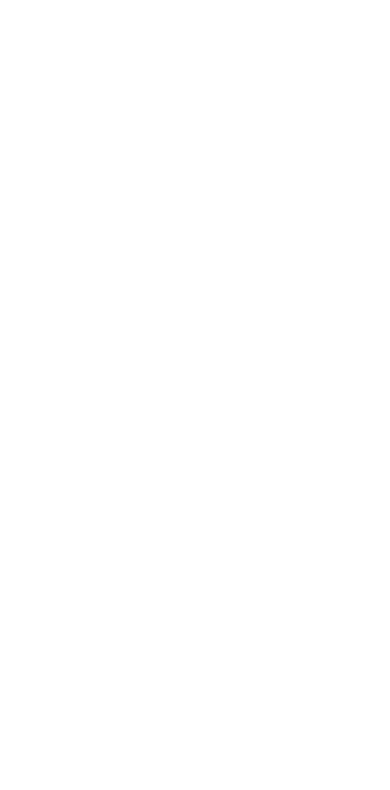
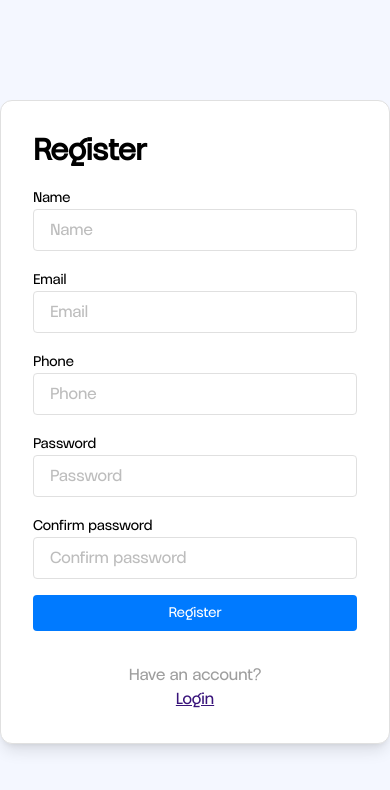
Before and after one commit to ntkc03/magic-post, a React (Create React App) app in the folder client/: page /user/register in a window 390 px wide. Shown: the top 790 px of the page. Built offline with nearby package versions, Linux system fonts and the light colour scheme.

Commit message:
add sign up page ✅

```diff
--- a/client/src/App.tsx
+++ b/client/src/App.tsx
@@ -4,6 +4,7 @@
 import NotFound from "./components/error/NotFound";
 import UserLogin from "./components/user/login/UserLogin";
 import HomePage from "./components/homepage/HomePage";
+import UserSignUp from "./components/user/signup/UserSignup";
 
 function App() {
   return (
@@ -12,6 +13,7 @@
         <Routes>
           <Route path="/*" element={<HomeRouter />} />
           <Route path="/user/login/*" element={<UserLogin />} />
+          <Route path="/user/register/*" element={<UserSignUp />} />
           <Route path="/user/*" element={<UserRouter />} />\
           <Route path="/*" element={<NotFound />} />
         </Routes>
--- a/client/src/components/user/login/UserLogin.tsx
+++ b/client/src/components/user/login/UserLogin.tsx
@@ -71,25 +71,24 @@
       });
   };
   return (
-    <div className="flex justify-end h-screen bg-background">
-      <div className="ml-60 flex justify-center items-center">
-        <div className="relative w-1/2 ">
+    <div className="flex justify-center min-h-screen bg-background">
+      <div className="flex justify-center items-center">
+        <div className="lg:block hidden">
+          <img
+            src="https://i.imgur.com/5KtEikT.png"
+            alt="Img"
+            className="max-w-450 max-h-450 w-4/5"
+          />
           <img
             src="https://i.imgur.com/7XTdnaF.png"
             alt="Img"
-            style={{ maxWidth: 450, maxHeight: 450 }}
-            className="absolute pt-64 scale-75"
-          />
-          <img
-            src="https://i.imgur.com/5KtEikT.png"
-            alt="Img"
-            style={{ maxWidth: 450, maxHeight: 450 }}
+            className="mt-[-180px] max-w-450 max-h-450 w-1/5"
           />
         </div>
 
       </div>
-      <div className="flex justify-center items-center w-1/2  sm:mx-auto sm:w-full sm:max-w-sm ">
-        <div className="w-96 p-8 bg-white border border-gray-300 rounded-xl shadow-md">
+      <div className="flex flex-wrap justify-center items-center ">
+        <div className="w-96 h-auto p-8 bg-white border border-gray-300 rounded-xl shadow-md">
           <h2 className="text-3xl font-bold mb-4">Login</h2>
           <form onSubmit={handleSubmit(submitHandler)} className="space-y-4">
             <div>
@@ -135,7 +134,7 @@
             <Link to={"/user/register"}>
               <span className="text-gray-500">
                 Don't have an account?{" "}
-                <p className="text-loginText underline">Sign up</p>
+                <p className="text-loginText underline">Register</p>
               </span>
             </Link>
           </div>
--- /dev/null
+++ b/client/src/components/user/signup/UserSignup.tsx
@@ -0,0 +1,166 @@
+import { useForm } from "react-hook-form";
+import { yupResolver } from "@hookform/resolvers/yup";
+import { userRegisterValidationSchema } from "../../../utils/validation";
+import { SignupPayload } from "../../../types/PayloadInterface";
+import { registerUser } from "../../../features/axios/api/user/userAuthentication";
+import { ToastContainer, toast } from "react-toastify";
+import "react-toastify/dist/ReactToastify.css";
+import { Link, useNavigate } from "react-router-dom";
+
+import {
+  updateUser,
+  userData,
+} from "../../../features/axios/api/user/userDetails";
+
+export default function UserSignUp() {
+    const navigate = useNavigate();
+    const {
+      register,
+      handleSubmit,
+      formState: { errors },
+    } = useForm<SignupPayload>({
+      resolver: yupResolver(userRegisterValidationSchema),
+    });
+
+    const notify = (msg: string, type: string) =>
+      type === "error"
+        ? toast.error(msg, { position: toast.POSITION.BOTTOM_RIGHT })
+        : toast.success(msg, { position: toast.POSITION.BOTTOM_RIGHT });
+
+    const submitHandler = async (formData: SignupPayload) => {
+      registerUser(formData)
+        .then((response: any) => {
+          notify("User registered successfully", "success");
+
+          setTimeout(() => {
+            navigate("/user/login");
+          }, 2000);
+        })
+        .catch((error: any) => {
+          notify(error.message, "error");
+        });
+    };
+  return (
+    <div className="flex justify-center min-h-screen bg-background">
+      <div className="flex justify-center items-center">
+        <div className="lg:block hidden">
+          <img
+            src="https://i.imgur.com/5KtEikT.png"
+            alt="Img"
+            className="max-w-450 max-h-450 w-4/5"
+          />
+          <img
+            src="https://i.imgur.com/7XTdnaF.png"
+            alt="Img"
+            className="mt-[-180px] max-w-450 max-h-450 w-1/5"
+          />
+        </div>
+
+      </div>
+      <div className="flex flex-wrap justify-center items-center ">
+      <div className="p-8 bg-white border border-gray-300 rounded-xl shadow-lg sm:mx-auto sm:w-full sm:max-w-sm">
+          <h2 className="text-3xl font-bold mb-4">Register</h2>
+          <form onSubmit={handleSubmit(submitHandler)} className="space-y-4">
+            <div>
+              <label className="text-sm" htmlFor="email">
+                Name
+              </label>
+              <input
+                type="text"
+                placeholder="Name"
+                {...register("name")}
+                className="w-full px-4 py-2 border border-gray-300 rounded focus:outline-none focus:border-purple-500"
+              />
+              {errors.name && (
+                <p className="text-red-500 text-sm">{errors.name.message}</p>
+              )}
+            </div>
+            <div>
+              <label className="text-sm" htmlFor="email">
+                Email
+              </label>
+              <input
+                id="email"
+                type="text"
+                placeholder="Email"
+                {...register("email")}
+                className="w-full px-4 py-2 border border-gray-300 rounded focus:outline-none focus:border-purple-500"
+              />
+              {errors.email && (
+                <p className="text-red-500 text-sm">{errors.email.message}</p>
+              )}
+            </div>
+            <div>
+              <label className="text-sm" htmlFor="email">
+                Phone
+              </label>
+              <input
+                type="phone"
+                placeholder="Phone"
+                {...register("phone")}
+                className="w-full px-4 py-2 border border-gray-300 rounded focus:outline-none focus:border-purple-500"
+              />
+              {errors.phone && (
+                <p className="text-red-500 text-sm">{errors.phone.message}</p>
+              )}
+            </div>
+            <div>
+              <label className="text-sm" htmlFor="email">
+                Password
+              </label>
+              <input
+                type="password"
+                placeholder="Password"
+                {...register("password")}
+                className="w-full px-4 py-2 border border-gray-300 rounded focus:outline-none focus:border-purple-500"
+              />
+              {errors.password && (
+                <p className="text-red-500 text-sm">
+                  {errors.password.message}
+                </p>
+              )}
+            </div>
+            <div>
+              <label className="text-sm" htmlFor="email">
+                Confirm password
+              </label>
+              <input
+                type="password"
+                placeholder="Confirm password"
+                {...register("confirmPassword")}
+                className="w-full px-4 py-2 border border-gray-300 rounded focus:outline-none focus:border-purple-500"
+              />
+              {errors.confirmPassword && (
+                <p className="text-red-500 text-sm">
+                  {errors.confirmPassword.message}
+                </p>
+              )}
+            </div>
+            <button
+              type="submit"
+              className="w-full px-3 py-2 text-sm bg-activeButton text-white rounded hover:bg-buttonPurple flex justify-center items-center"
+            >
+              Register
+            </button>
+          </form>
+          {/* <span className="mr-2 flex justify-center">or</span> */}
+          <div className="flex items-center justify-center mt-2">
+            <div className="flex items-center mt-2">
+
+            </div>
+          </div>
+
+          <div className="mt-4 text-center">
+            <Link to={"/user/login"}>
+              <span className="text-gray-500">
+               Have an account?
+                <p className="text-loginText underline">Login</p>
+              </span>
+            </Link>
+          </div>
+        </div>
+      </div>
+      <ToastContainer />
+    </div>
+  );
+}
--- /dev/null
+++ b/client/src/pages/user/UserSignupPage.tsx
@@ -0,0 +1,13 @@
+import React from 'react'
+import UserLogin from '../../components/user/signup/UserSignup'
+import UserSignUp from '../../components/user/signup/UserSignup'
+
+const UserSignUpPage = () => {
+  return (
+    <div>
+      <UserSignUp/>
+    </div>
+  )
+}
+
+export default UserSignUpPage
```
